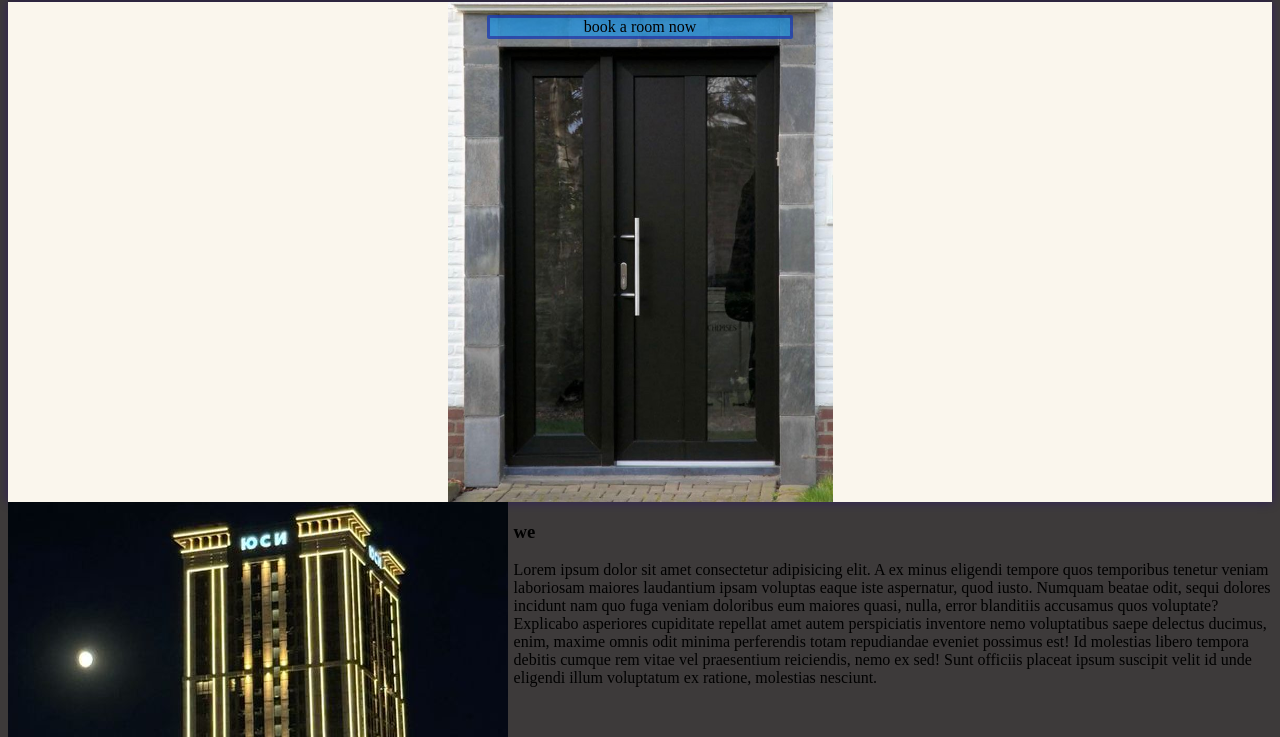
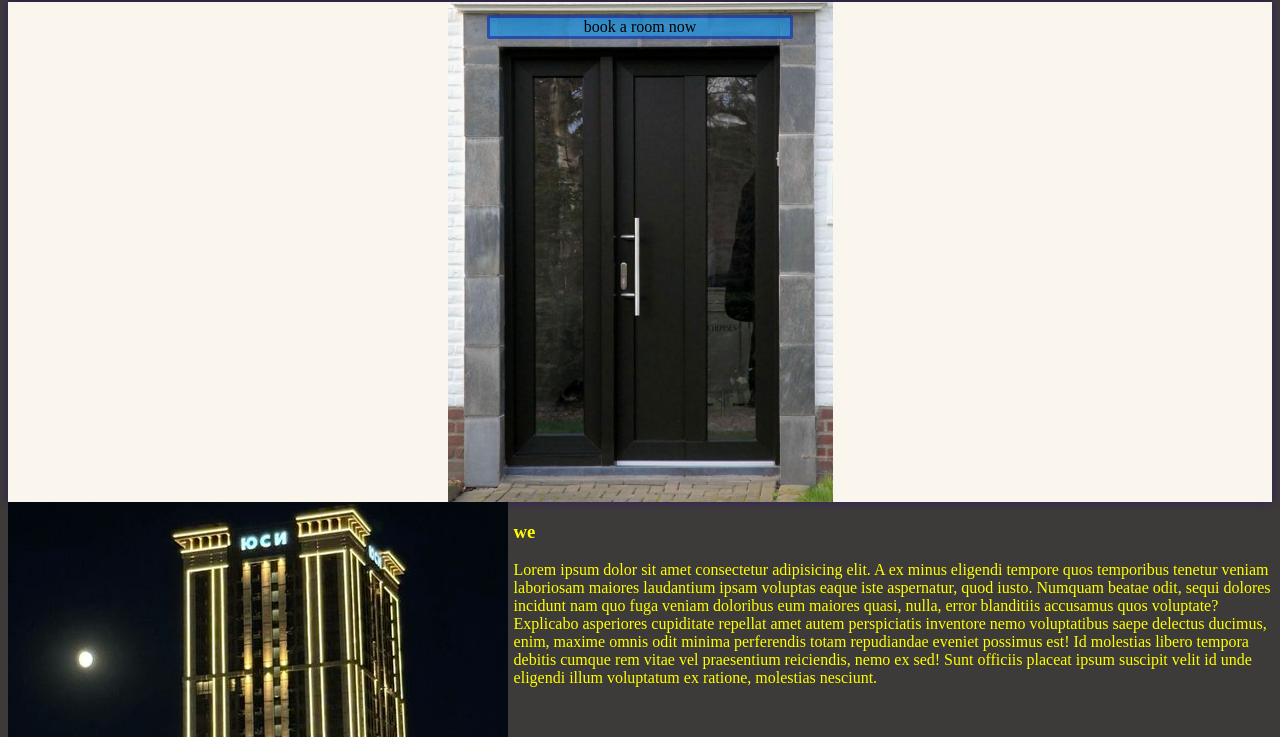
Before and after one commit to Ahmed-6400/hotel, a plain HTML site: page index.html in a window 1280 px wide. Shown: the part 63-800 px from the top of the page. Drawn offline with Linux system fonts and the light colour scheme.

Commit message:
Update style.css

```diff
--- a/style.css
+++ b/style.css
@@ -90,6 +90,9 @@ a{
     background-position-y: 600px;
 }
 
+.II{
+    color: yellow;
+}
 
 body{
     background-color: rgb(61, 58, 58);
```
